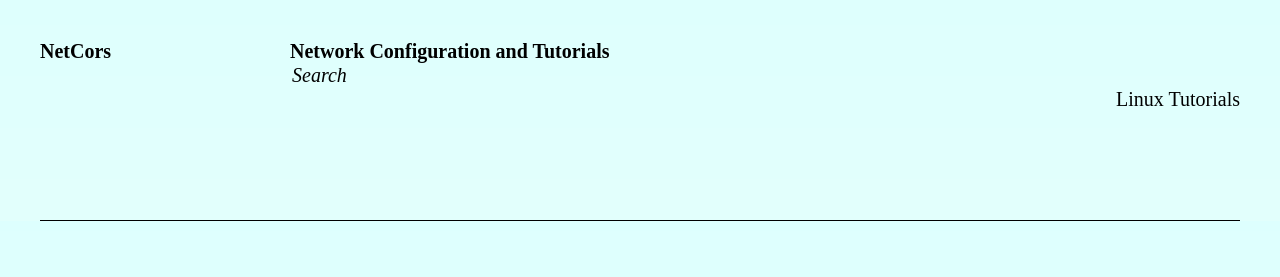
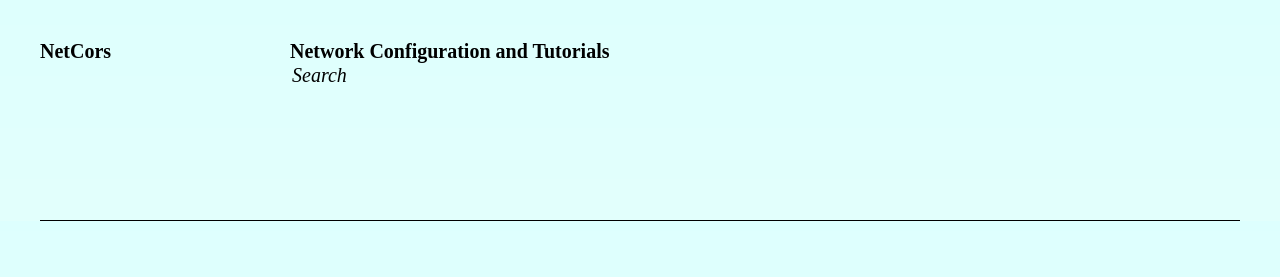
Before and after one commit to netcors/netcors.github.io, a Jekyll site: the page built from index.html, in a window 1280 px wide. Shown: the top 277 px of the page. Built offline with Jekyll 4.4.1, drawn with Linux system fonts in a browser that asks for light colours; the list of posts is cut into pages by our own code.

Commit message:
Edit header.html

```diff
--- a/_includes/header.html
+++ b/_includes/header.html
@@ -11,10 +11,5 @@
         <span>{% include search.html %}</span>
       {% endif%}
     </div>
-    <div class="header-navigation">
-      <span class="header-section-title">
-          <a href="//tuxtor.com">Linux Tutorials</a>
-      </span>
-    </div>
   </div>
 </div>
```
